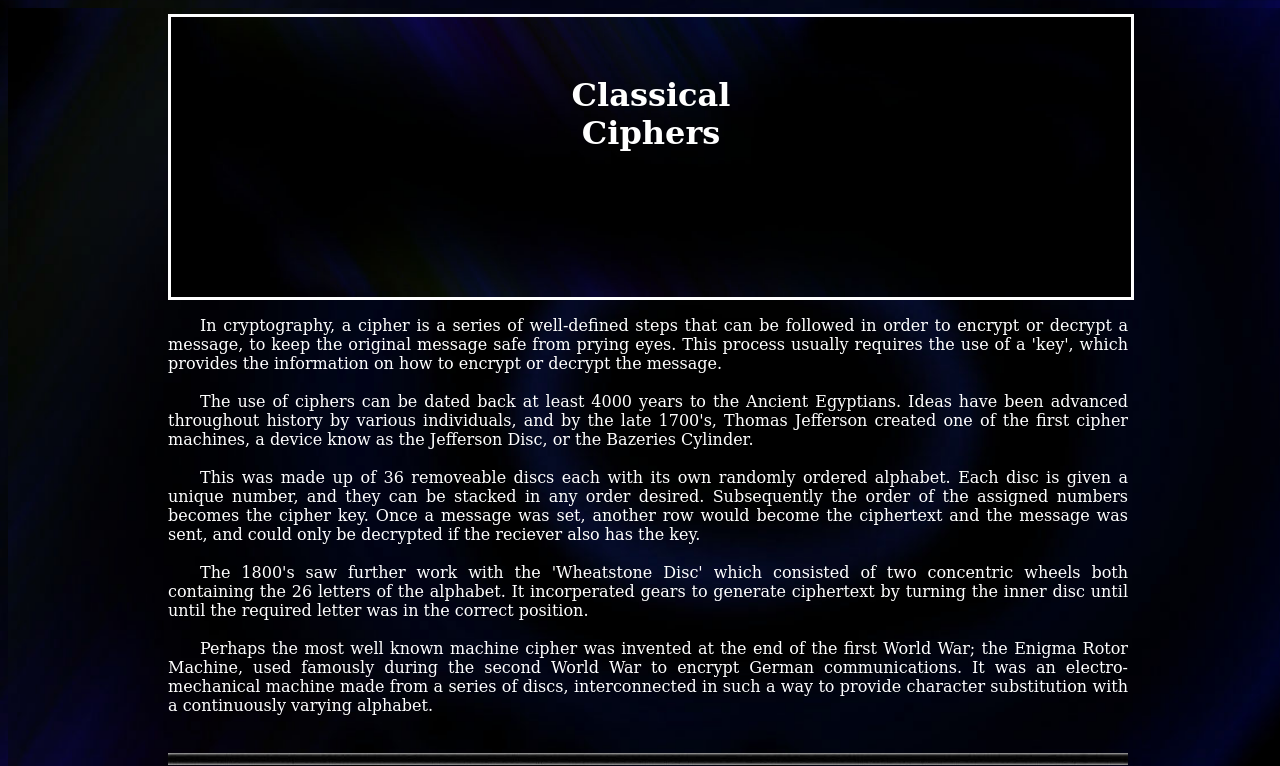
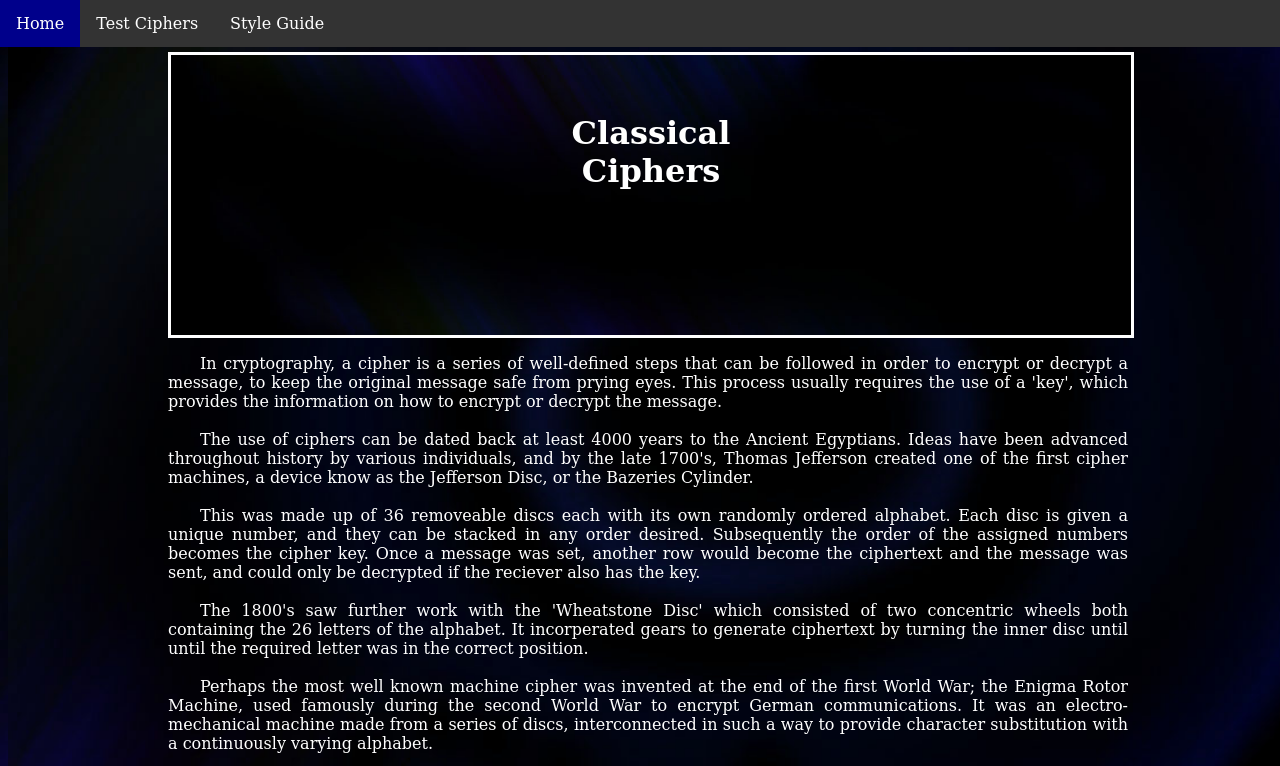
Before and after one commit to SoundJudgement/soundjudgement.github.io, a plain HTML site: page index.html in a window 1280 px wide. Shown: the top 766 px of the page. Drawn offline with Linux system fonts and the light colour scheme.

Commit message:
menu bar added

```diff
--- a/index.html
+++ b/index.html
@@ -7,7 +7,14 @@
 <body>
 	<div id="wrapper_index">
 	<div id="container_index">
-	<div id="heading"><h1><br>Classical <br>Ciphers</h1></div>
+	<br><br>
+	<div id="heading"><h1><br>Classical <br>Ciphers</h1>
+	<ul>
+  	<li><a class="active" href="index.html">Home</a></li>
+ 	 <li><a href="classic_ciphers.html">Test Ciphers</a></li>
+ 	 <li><a href="style_guide.html">Style Guide</a></li>
+	</ul>
+	</div>
 	<div id="main_intro"><p>&emsp;&emsp;In cryptography, a cipher is a series of well-defined steps that can be followed in order to encrypt or decrypt a message, to keep the original message safe from prying eyes.
 	This process usually requires the use of a 'key', which provides the information on how to encrypt or decrypt the message.
 	<br><br>
@@ -33,7 +40,7 @@
 	<br>
 	<br>Modern cryptographic algorithms utilize the (relatively) super fast processors of modern computers to encrypt data and as such are impossible to crack by hand - indeed the modern desktop PC could easily crack any 'classical' ciphers (historic ciphers which are generally no longer used). Nonetheless, they are a good gateway into studying the world of cryptography and as such we shall explore and test a few.
 	<br>
-	<br>Click one of the images below to read more.
+	<br>Click one of the images below to see the cipher in action.
 	</p>
 	<br>
 	<div id="caesar_cipherbtn"><a href="classic_ciphers.html#caesar_cipher"><img src="images/JCaesar.jpg" title="Caeser Cipher" onmouseenter="this.src='images/JCaesarLight.jpg'" onmouseout="this.src='images/JCaesar.jpg'" ></a></div>
--- a/style.css
+++ b/style.css
@@ -8,21 +8,51 @@ html, body, #wrapper_index, #wrapper_ciphers
 	background-size: cover;
 	background-attachment: fixed;
 	background-color:black;
-	color: white
+	color: white;
 
+}
+ul {
+    list-style-type: none;
+    margin: 0;
+    padding: 0;
+    overflow: hidden;
+    background-color: #333;
+    position: fixed;
+    top: 0;
+	left:0;
+    width: 100%;
+}
+
+li {
+    float: left;
+}
+
+li a {
+	font-family: Constantia, Lucida Bright, DejaVu Serif, Georgia, serif;
+    display: block;
+    color: white;
+    text-align: center;
+    padding: 14px 16px;
+    text-decoration: none;
+}
+
+li a:hover:not(.active) {
+    background-color: black;
+}
+li a.active {
+    background-color: #00008B;
+    color: white;
 }
 p
 {
 	font-family: Constantia, Lucida Bright, DejaVu Serif, Georgia, serif;
-	color:white
+	color:white;
 }
 #container_index, #container_ciphers
 {
 	width: 960px;
 	margin: 0 auto;
-
-	padding: 6px 12px
-
+	padding: 6px 12px;
 }
 
 #heading
@@ -38,14 +68,14 @@ p
 	width: 100%;
 	height: 35vh;
 	background-position: center center;
-	position: relative
+	position: relative;
 }
 
 #jefferson
 {
 	float: left;
 	width: 31%;
-	margin-right: 2%
+	margin-right: 2%;
 }
 #wheatstone
 {
@@ -57,14 +87,14 @@ p
 {
 	float: left;
 	width: 31%;
-	margin-right: 2%
+	margin-right: 2%;
 }
 #main_intro{
-	text-align: justify
+	text-align: justify;
 }
 #classical_ciphers
 {
-	text-align: justify
+	text-align: justify;
 }
 #caesar_cipherbtn
 {
@@ -77,13 +107,13 @@ p
 {
 	float: left;
 	width: 31%;
-	margin-right: 2%
+	margin-right: 2%;
 }
 #vigenere_cipherbtn
 {
 	float: left;
 	width: 31%;
-	margin-right: 2%
+	margin-right: 2%;
 }
 #caesar_cipher
 {
@@ -93,7 +123,7 @@ p
 	border-style: solid;
 	border-color: white;
 	width: 100%;
-	height: 100vh
+	height: 100vh;
 }
 #hill_cipher
 {
@@ -103,7 +133,7 @@ p
 	border-style: solid;
 	border-color: white;
 	width: 100%;
-	height: 100vh
+	height: 100vh;
 }
 #vigenere_cipher
 {
@@ -127,7 +157,7 @@ p
 	margin-top: 30px;
 	margin-bottom: 30px;
 	height: 85vh;
-	text-align: center
+	text-align: center;
 }
 #inner_hill
 {
@@ -141,7 +171,7 @@ p
 	margin-top: 15px;
 	margin-bottom: 15px;
 	height: 95vh;
-	text-align: center
+	text-align: center;
 }
 #inner_vigenere
 {
@@ -155,7 +185,7 @@ p
 	margin-top: 30px;
 	margin-bottom: 30px;
 	height: 85vh;
-	text-align: center
+	text-align: center;
 }
 #caesar_text{
 	width: 60%;
@@ -174,6 +204,10 @@ p
 }
 #invMat_text{
 	visibility: hidden;
+	width: 80%;
+	text-align: justify;
+	margin-left: 70px;
+	margin-right: 70px;
 }
 #hill_ciphertext{
 	visibility: hidden;
```
Also changed, not shown: classic_ciphers.html (+9 -2 lines), scripts.js (+7 -3 lines), 1 other file.
